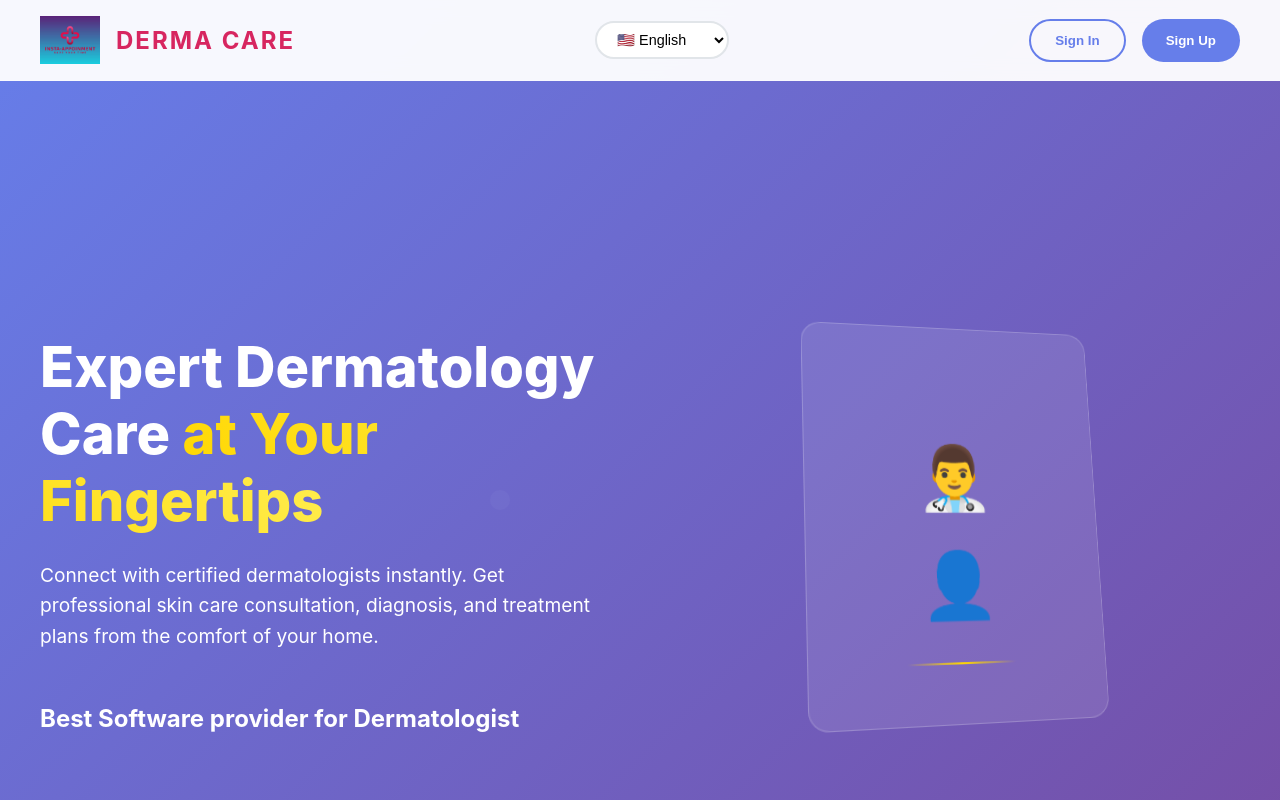
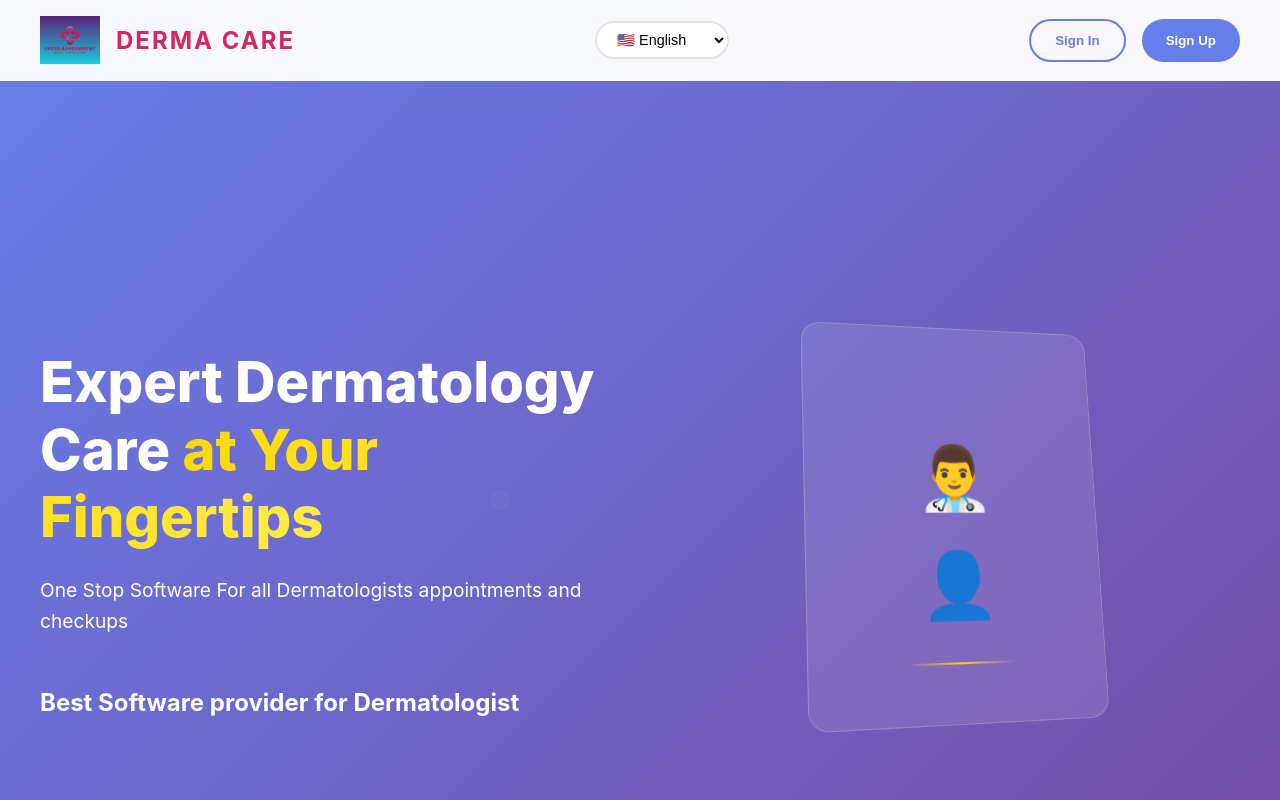
Before and after one commit to Nikhil2457/dermatologists-checkup-frontend, a React (Create React App) app: page /#/ in a window 1280 px wide. Shown: the top 800 px of the page. Built offline with nearby package versions, Linux system fonts and the light colour scheme; sample sign-in values are in the browser's storage.

Commit message:
CONTACT US mcq

```diff
--- a/src/components/ContactUs/index.jsx
+++ b/src/components/ContactUs/index.jsx
@@ -224,15 +224,7 @@ const ContactUs = () => {
                     </div>
 
                     <div className="contact-info-section">
-                        <h2>Frequently Asked Questions</h2>
-                        <div className="faq-list">
-                            {faqs.map((faq, index) => (
-                                <div key={index} className="faq-item">
-                                    <h4>{faq.question}</h4>
-                                    <p>{faq.answer}</p>
-                                </div>
-                            ))}
-                        </div>
+
 
                         <div className="office-info">
                             <h2>Office Information</h2>
--- a/src/components/LandingPage/index.jsx
+++ b/src/components/LandingPage/index.jsx
@@ -88,7 +88,7 @@ const LandingPage = () => {
                             <span className="highlight"> {t('at Your Fingertips')}</span>
                         </h1>
                         <p className="hero-subtitle">
-                            {t('Connect with certified dermatologists instantly. Get professional skin care consultation, diagnosis, and treatment plans from the comfort of your home.')}
+                            {t('One Stop Software For all Dermatologists appointments and checkups')}
                         </p>
                         <div className="hero-buttons">
                             <h2 className="software-provider-text">
```
